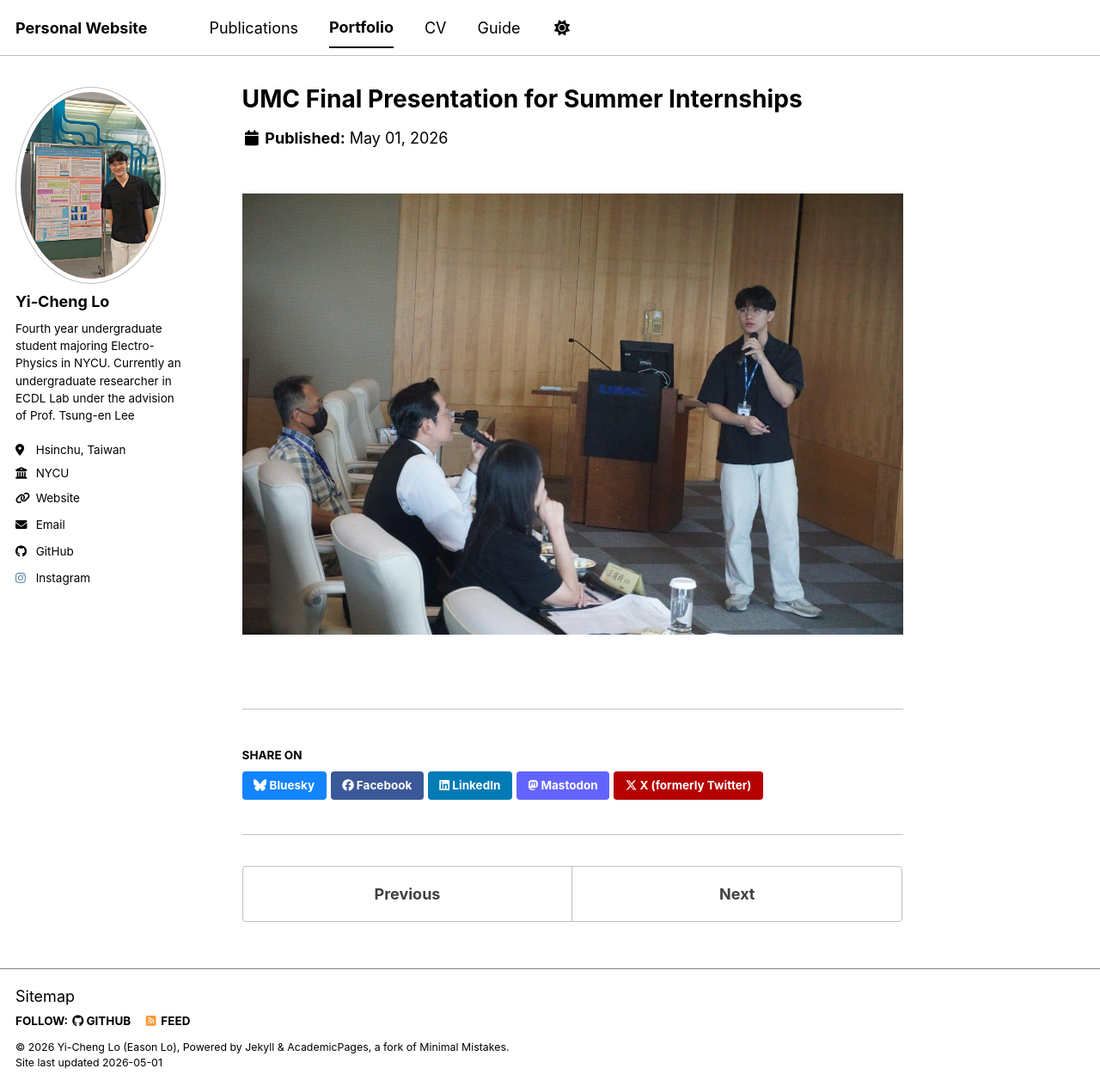
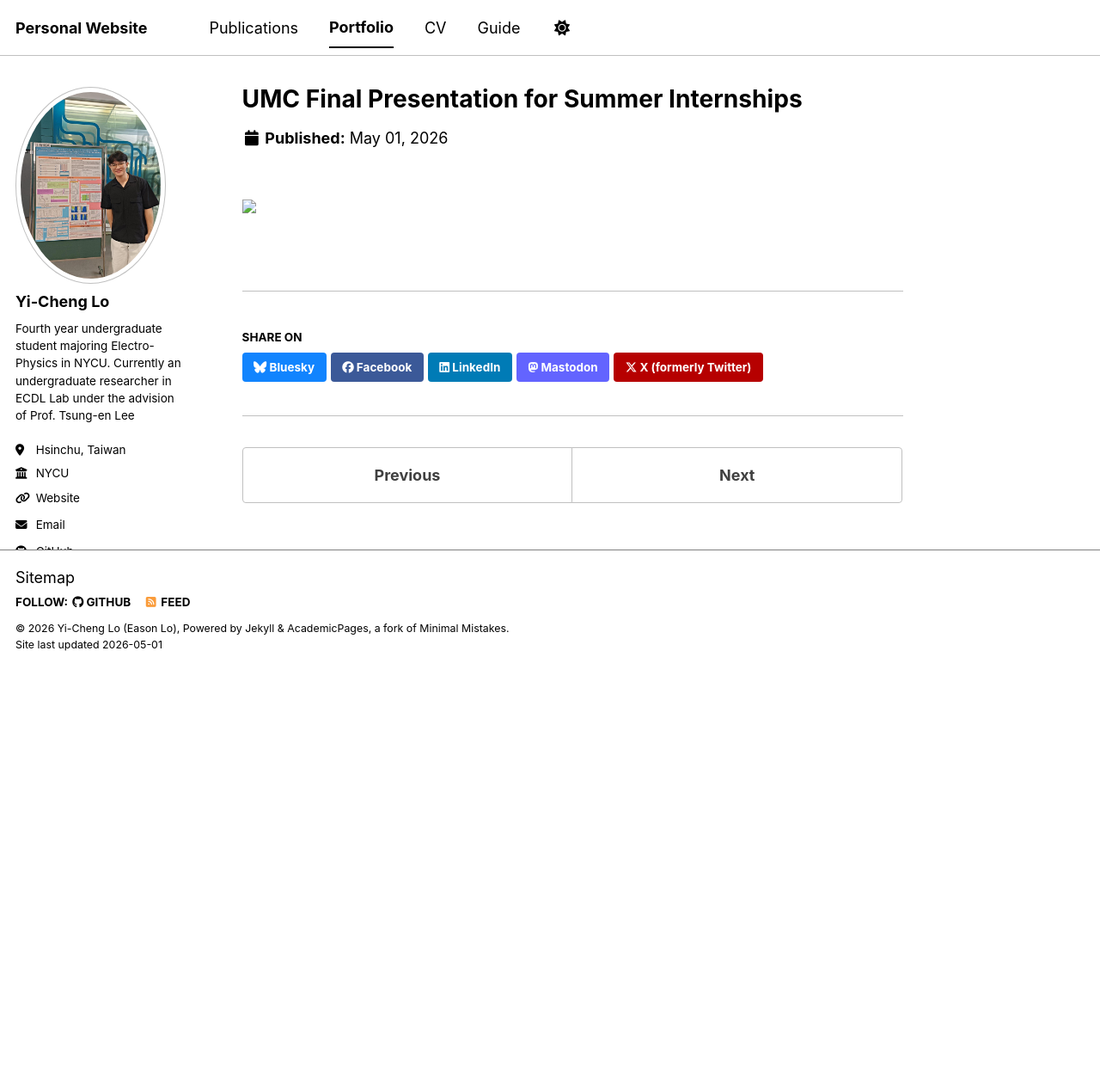
Before and after one commit to Deulgisocute/easonlocv, a Jekyll site: the page built from _portfolio/UMC_photo_protfolio.md, in a window 1280 px wide and 1264 px high. Shown: the whole window at 86% size. Built offline with Jekyll 4.4.1, drawn with Linux system fonts in a browser that asks for light colours; a script bundle is joined from its source files by our own code; library files that are not in the unit come from our copies.

Commit message:
Update UMC_photo_protfolio.md

```diff
--- a/_portfolio/UMC_photo_protfolio.md
+++ b/_portfolio/UMC_photo_protfolio.md
@@ -3,4 +3,4 @@ title: "UMC Final Presentation for Summer Internships"
 excerpt: ""
 collection: portfolio
 ---
-<br/><img src='/images/UMC_presentation.jpeg'>
+<br/><img src='UMC_presentation.jpeg'>
```
